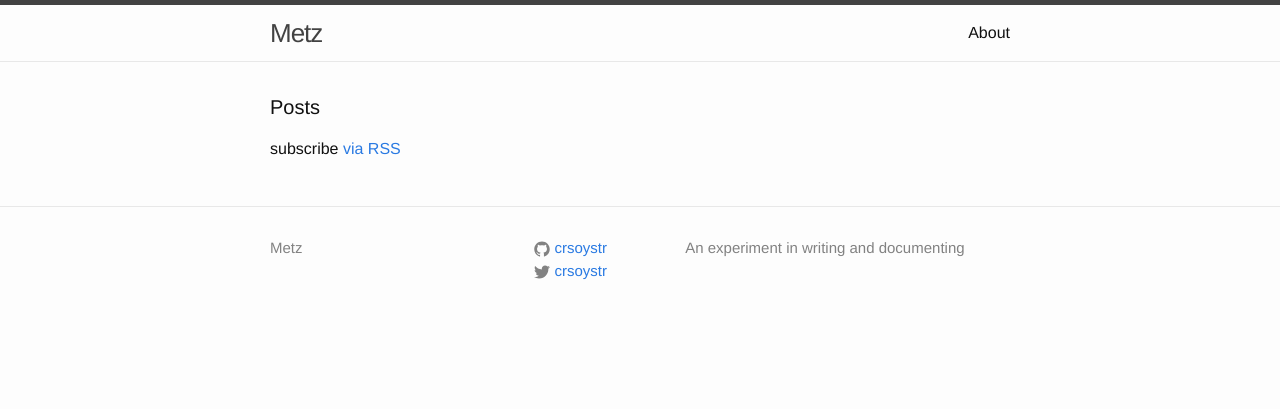
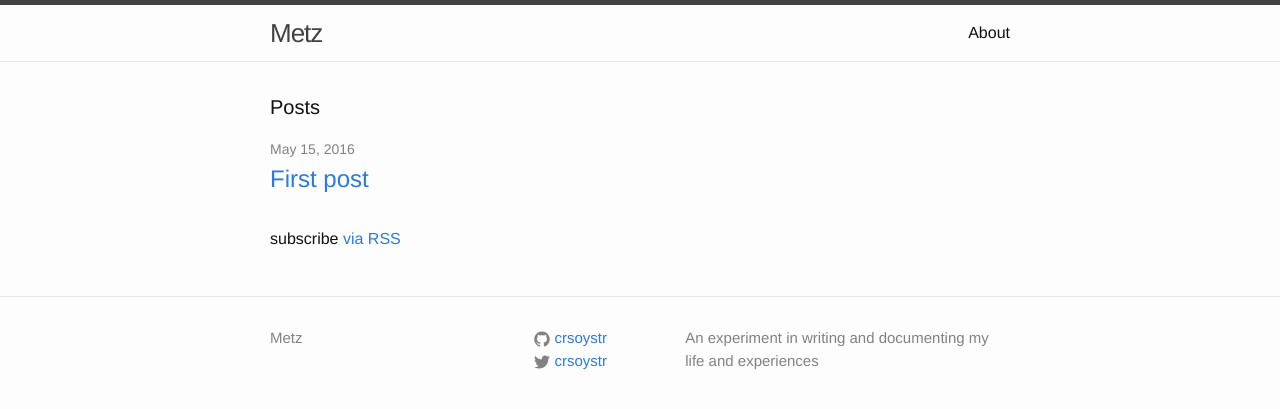
Before and after one commit to CrsOystr/selfbloggy, a Jekyll site: the page built from index.html, in a window 1280 px wide. Shown: the top 409 px of the page. Built offline with Jekyll 4.4.1, drawn with Linux system fonts in a browser that asks for light colours.

Commit message:
finished a first post

```diff
--- a/_config.yml
+++ b/_config.yml
@@ -8,7 +8,7 @@
 # Site settings
 title: Metz
 description: > # this means to ignore newlines until "baseurl:"
-  An experiment in writing and documenting
+  An experiment in writing and documenting my life and experiences
 baseurl: "" # the subpath of your site, e.g. /blog
 url: "http://blog.nicmetz.com/" # the base hostname & protocol for your site
 twitter_username: crsoystr
--- a/_drafts/first_post.markdown
+++ /dev/null
@@ -1,6 +0,0 @@
----
-layout: post
-title: First post
-published: true
-category: self
----
```
Also changed, not shown: _posts/2016-05-15-first_post.markdown (added, +11 -0 lines).
